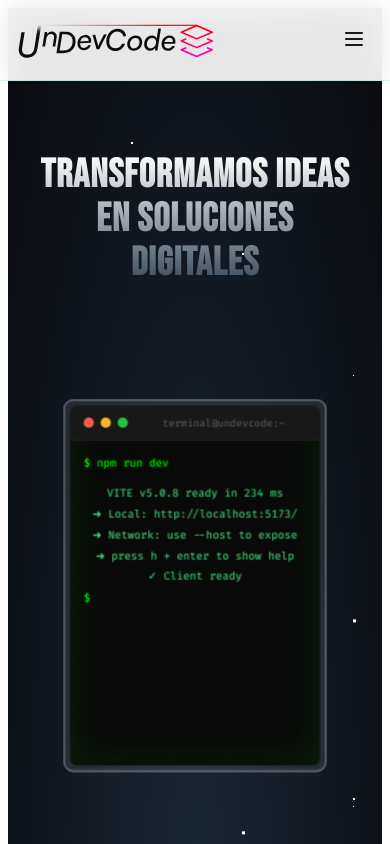
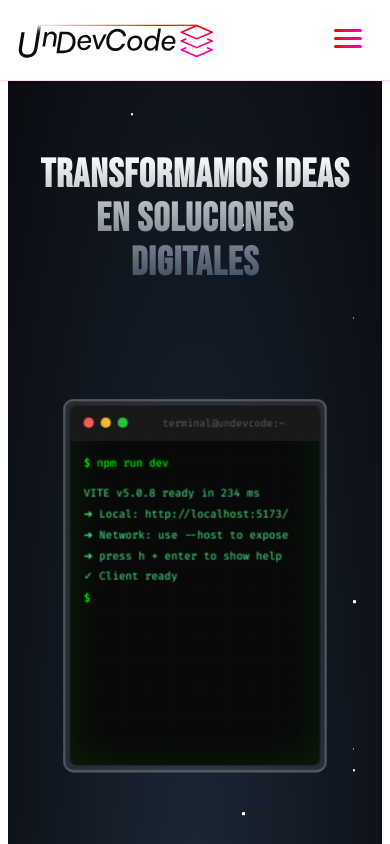
Before and after one commit to a-matias/undevcode, a Vue app: page / in a window 390 px wide. Shown: the top 844 px of the page. Built offline with nearby package versions, Linux system fonts and the light colour scheme.

Commit message:
mejoras en 'NavBar.vue' -> efecto en boton menu, efecto al hacer scroll

```diff
--- a/src/components/NavBar.vue
+++ b/src/components/NavBar.vue
@@ -1,5 +1,5 @@
 <template>
-  <nav class="nav">
+  <nav class="nav" :class="{ scrolled: isScrolled }">
     <div class="nav-container">
       <div class="nav-content">
         <!-- Logo -->
@@ -29,13 +29,12 @@
         <button
           @click="toggleMobileMenu"
           class="mobile-menu-btn"
+          :class="{ active: mobileMenuOpen }"
+          aria-label="Toggle menu"
         >
-          <svg v-if="!mobileMenuOpen" class="icon" fill="none" stroke="currentColor" viewBox="0 0 24 24">
-            <path stroke-linecap="round" stroke-linejoin="round" stroke-width="2" d="M4 6h16M4 12h16M4 18h16" />
-          </svg>
-          <svg v-else class="icon" fill="none" stroke="currentColor" viewBox="0 0 24 24">
-            <path stroke-linecap="round" stroke-linejoin="round" stroke-width="2" d="M6 18L18 6M6 6l12 12" />
-          </svg>
+          <span class="hamburger-box">
+            <span class="hamburger-inner"></span>
+          </span>
         </button>
       </div>
     </div>
@@ -65,14 +64,14 @@
 </template>
 
 <script setup>
-import { ref, watch } from 'vue'
+import { ref, watch, onMounted, onBeforeUnmount } from 'vue'
 
 const mobileMenuOpen = ref(false)
+const isScrolled = ref(false)
 
 const menuItems = [
   { id: 'inicio', label: 'Inicio' },
   { id: 'nosotros', label: 'Nosotros' },
-  // { id: 'servicios', label: 'Servicios' },
   { id: 'proyectos', label: 'Proyectos' }
 ]
 
@@ -103,12 +102,24 @@ const scrollToSection = (id) => {
   }
 }
 
+const handleScroll = () => {
+  isScrolled.value = window.scrollY > 50
+}
+
 watch(mobileMenuOpen, (newVal) => {
   if (newVal) {
     document.body.style.overflow = 'hidden'
   } else {
     document.body.style.overflow = 'auto'
   }
+})
+
+onMounted(() => {
+  window.addEventListener('scroll', handleScroll)
+})
+
+onBeforeUnmount(() => {
+  window.removeEventListener('scroll', handleScroll)
 })
 </script>
 
@@ -122,15 +133,37 @@ watch(mobileMenuOpen, (newVal) => {
   left: 0;
   right: 0;
   z-index: 50;
-  background: rgba(255, 255, 255, 0.90);
+  background: rgba(255, 255, 255, 0.75);
   backdrop-filter: blur(12px);
-  border-bottom: 1px solid rgba(74, 194, 154, 0.2);
+  border-bottom: 1px solid rgba(255, 0, 200, 0.15);
   box-shadow: 0 1px 3px rgba(0, 0, 0, 0.05);
+  transition: all 0.3s ease;
+}
+
+.nav.scrolled {
+  background: rgba(255, 255, 255, 0.85);
+  box-shadow: 0 2px 8px rgba(0, 0, 0, 0.08);
+}
+
+/* Mobile: fondo blanco sólido */
+@media (max-width: 767px) {
+  .nav {
+    background: rgb(255, 255, 255);
+  }
+
+  .nav.scrolled {
+    background: rgb(255, 255, 255);
+  }
 }
 
 .nav-container {
   max-width: 1280px;
   margin: 0 auto;
+  padding: 0 1rem;
+  transition: padding 0.3s ease;
+}
+
+.nav.scrolled .nav-container {
   padding: 0 1rem;
 }
 
@@ -139,6 +172,11 @@ watch(mobileMenuOpen, (newVal) => {
   align-items: center;
   justify-content: space-between;
   height: 5rem;
+  transition: height 0.3s ease;
+}
+
+.nav.scrolled .nav-content {
+  height: 4rem;
 }
 
 .logo {
@@ -154,11 +192,15 @@ watch(mobileMenuOpen, (newVal) => {
 .logo-img {
   height: 50px;
   width: auto;
-  transition: transform 0.3s ease, filter 0.3s ease;
+  transition: all 0.3s ease;
+}
+
+.nav.scrolled .logo-img {
+  height: 40px;
 }
 
 .logo-img:hover {
-  transform: scale(1.1);
+  transform: scale(1.05);
   filter: brightness(1.1);
 }
 
@@ -183,21 +225,24 @@ watch(mobileMenuOpen, (newVal) => {
   transition: all 0.3s ease;
   position: relative;
   letter-spacing: 0.01em;
+  padding: 0.5rem 0;
 }
 
 .menu-link::after {
   content: '';
   position: absolute;
-  bottom: -4px;
-  left: 0;
+  bottom: 0;
+  left: 50%;
+  transform: translateX(-50%);
   width: 0;
   height: 2px;
-  background: linear-gradient(90deg, #4AC29A, #2d7a5f);
+  background: linear-gradient(90deg, #FF0000, #FF00C8);
   transition: width 0.3s ease;
+  border-radius: 2px;
 }
 
 .menu-link:hover {
-  color: #4AC29A;
+  color: #FF0000;
 }
 
 .menu-link:hover::after {
@@ -207,7 +252,7 @@ watch(mobileMenuOpen, (newVal) => {
 .btn-primary {
   font-family: 'Inter', sans-serif;
   padding: 0.625rem 1.75rem;
-  background: linear-gradient(135deg, #4AC29A 0%, #3aa881 100%);
+  background: linear-gradient(135deg, #FF0000 0%, #FF00C8 100%);
   color: #ffffff;
   border: none;
   border-radius: 8px;
@@ -216,8 +261,8 @@ watch(mobileMenuOpen, (newVal) => {
   cursor: pointer;
   transition: all 0.3s ease;
   box-shadow:
-    0 2px 8px rgba(74, 194, 154, 0.25),
-    0 0 0 0 rgba(74, 194, 154, 0.4);
+    0 2px 8px rgba(255, 0, 0, 0.25),
+    0 0 0 0 rgba(255, 0, 200, 0.4);
   letter-spacing: 0.02em;
   position: relative;
   overflow: hidden;
@@ -230,7 +275,7 @@ watch(mobileMenuOpen, (newVal) => {
   left: -100%;
   width: 100%;
   height: 100%;
-  background: linear-gradient(90deg, transparent, rgba(255, 255, 255, 0.2), transparent);
+  background: linear-gradient(90deg, transparent, rgba(255, 255, 255, 0.3), transparent);
   transition: left 0.5s ease;
 }
 
@@ -239,34 +284,40 @@ watch(mobileMenuOpen, (newVal) => {
 }
 
 .btn-primary:hover {
-  background: linear-gradient(135deg, #3aa881 0%, #2d7a5f 100%);
+  background: linear-gradient(135deg, #FF00C8 0%, #FF0000 100%);
   transform: translateY(-2px);
   box-shadow:
-    0 4px 12px rgba(74, 194, 154, 0.35),
-    0 0 0 3px rgba(74, 194, 154, 0.15);
+    0 4px 12px rgba(255, 0, 200, 0.4),
+    0 0 0 3px rgba(255, 0, 0, 0.15);
 }
 
 .btn-primary:active {
   transform: translateY(0px);
   box-shadow:
-    0 2px 6px rgba(74, 194, 154, 0.3),
-    0 0 0 2px rgba(74, 194, 154, 0.2);
+    0 2px 6px rgba(255, 0, 0, 0.3),
+    0 0 0 2px rgba(255, 0, 200, 0.2);
 }
 
+/* ===== BOTÓN HAMBURGER ANIMADO ===== */
 .mobile-menu-btn {
   display: block;
-  padding: 0.5rem;
+  padding: 0.75rem;
   background: none;
   border: none;
-  color: #1a1a1a;
   cursor: pointer;
   transition: all 0.3s ease;
-  border-radius: 6px;
+  border-radius: 8px;
+  position: relative;
+  z-index: 51;
 }
 
 .mobile-menu-btn:hover {
-  background: rgba(74, 194, 154, 0.1);
+  background: rgba(255, 0, 200, 0.1);
   transform: scale(1.05);
+}
+
+.mobile-menu-btn:active {
+  transform: scale(0.95);
 }
 
 @media (min-width: 768px) {
@@ -275,9 +326,89 @@ watch(mobileMenuOpen, (newVal) => {
   }
 }
 
-.icon {
-  width: 1.5rem;
-  height: 1.5rem;
+/* Hamburger animado */
+.hamburger-box {
+  width: 28px;
+  height: 20px;
+  display: inline-block;
+  position: relative;
+}
+
+.hamburger-inner {
+  display: block;
+  top: 50%;
+  margin-top: -1.5px;
+}
+
+.hamburger-inner,
+.hamburger-inner::before,
+.hamburger-inner::after {
+  width: 28px;
+  height: 3px;
+  background: linear-gradient(90deg, #FF0000, #FF00C8);
+  border-radius: 3px;
+  position: absolute;
+  transition: transform 0.3s cubic-bezier(0.645, 0.045, 0.355, 1),
+              background 0.3s ease,
+              opacity 0.3s ease;
+}
+
+.hamburger-inner::before,
+.hamburger-inner::after {
+  content: "";
+  display: block;
+}
+
+.hamburger-inner::before {
+  top: -8px;
+  transition: top 0.3s 0.3s cubic-bezier(0.645, 0.045, 0.355, 1),
+              transform 0.3s cubic-bezier(0.645, 0.045, 0.355, 1),
+              opacity 0.3s ease;
+}
+
+.hamburger-inner::after {
+  bottom: -8px;
+  transition: bottom 0.3s 0.3s cubic-bezier(0.645, 0.045, 0.355, 1),
+              transform 0.3s cubic-bezier(0.645, 0.045, 0.355, 1),
+              opacity 0.3s ease;
+}
+
+/* Estado activo (X) */
+.mobile-menu-btn.active .hamburger-inner {
+  transform: rotate(45deg);
+  background: linear-gradient(135deg, #FF0000, #FF00C8);
+  transition-delay: 0.3s;
+}
+
+.mobile-menu-btn.active .hamburger-inner::before {
+  top: 0;
+  opacity: 0;
+  transition: top 0.3s cubic-bezier(0.645, 0.045, 0.355, 1),
+              opacity 0.3s 0.3s ease;
+}
+
+.mobile-menu-btn.active .hamburger-inner::after {
+  bottom: 0;
+  transform: rotate(-90deg);
+  transition: bottom 0.3s cubic-bezier(0.645, 0.045, 0.355, 1),
+              transform 0.3s 0.3s cubic-bezier(0.645, 0.045, 0.355, 1);
+}
+
+/* Efecto de pulso al abrir */
+.mobile-menu-btn.active {
+  animation: pulse 0.5s ease;
+}
+
+@keyframes pulse {
+  0% {
+    box-shadow: 0 0 0 0 rgba(255, 0, 200, 0.4);
+  }
+  50% {
+    box-shadow: 0 0 0 10px rgba(255, 0, 200, 0);
+  }
+  100% {
+    box-shadow: 0 0 0 0 rgba(255, 0, 200, 0);
+  }
 }
 
 .mobile-overlay {
@@ -289,6 +420,11 @@ watch(mobileMenuOpen, (newVal) => {
   background: rgba(0, 0, 0, 0.4);
   z-index: 40;
   backdrop-filter: blur(2px);
+  transition: top 0.3s ease;
+}
+
+.nav.scrolled ~ .mobile-overlay {
+  top: 4rem;
 }
 
 .mobile-menu {
@@ -296,11 +432,23 @@ watch(mobileMenuOpen, (newVal) => {
   top: 5rem;
   left: 0;
   right: 0;
-  background: rgba(255, 255, 255, 0.90);
+  background: rgba(255, 255, 255, 0.75);
   backdrop-filter: blur(12px);
-  border-bottom: 1px solid rgba(74, 194, 154, 0.2);
+  border-bottom: 1px solid rgba(255, 0, 200, 0.15);
   box-shadow: 0 4px 12px rgba(0, 0, 0, 0.1);
   z-index: 45;
+  transition: top 0.3s ease;
+}
+
+/* Mobile: menú con fondo blanco sólido */
+@media (max-width: 767px) {
+  .mobile-menu {
+    background: rgb(255, 255, 255);
+  }
+}
+
+.nav.scrolled .mobile-menu {
+  top: 4rem;
 }
 
 @media (min-width: 768px) {
@@ -329,12 +477,31 @@ watch(mobileMenuOpen, (newVal) => {
   transition: all 0.3s ease;
   border-radius: 8px;
   letter-spacing: 0.01em;
+  position: relative;
+  overflow: hidden;
+}
+
+.mobile-menu-link::before {
+  content: '';
+  position: absolute;
+  left: 0;
+  top: 0;
+  height: 100%;
+  width: 3px;
+  background: linear-gradient(180deg, #FF0000, #FF00C8);
+  transform: scaleY(0);
+  transition: transform 0.3s ease;
+  border-radius: 0 2px 2px 0;
+}
+
+.mobile-menu-link:hover::before {
+  transform: scaleY(1);
 }
 
 .mobile-menu-link:hover {
-  background: rgba(74, 194, 154, 0.1);
-  color: #4AC29A;
-  transform: translateX(4px);
+  background: rgba(255, 0, 200, 0.08);
+  color: #FF0000;
+  padding-left: 1.25rem;
 }
 
 .btn-full {
--- a/src/components/TerminalAnimation.vue
+++ b/src/components/TerminalAnimation.vue
@@ -246,6 +246,7 @@ onUnmounted(() => {
   .terminal-body {
     font-size: 0.8rem;
     padding: 1rem;
+    text-align: left;
   }
 
   .terminal-title {
```
